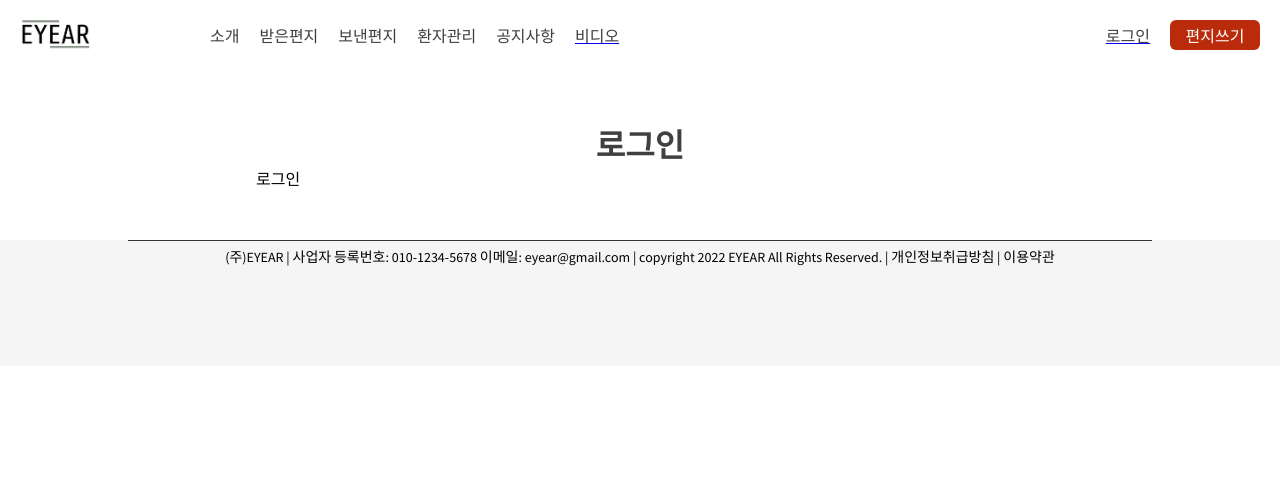
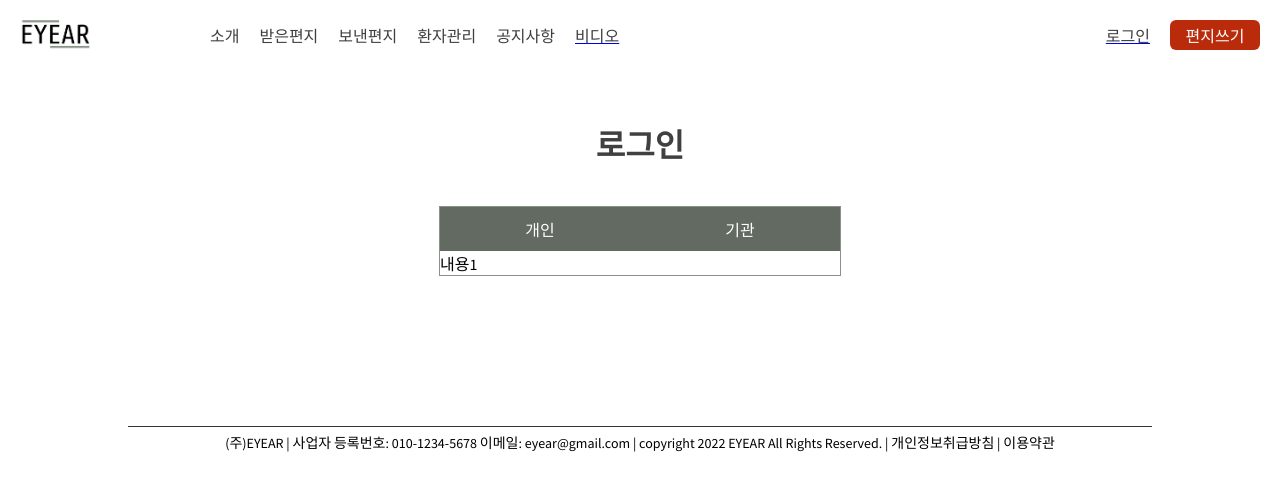
Before and after one commit to eyear22/eyear_frontend, a React (Create React App) app: page /login in a window 1280 px wide. Shown: the top 490 px of the page. Built offline with nearby package versions, Linux system fonts and the light colour scheme.

Commit message:
[FEAT] 로그인 페이지 탭 메뉴 생성

```diff
--- a/src/components/common/AuthLayout.js
+++ b/src/components/common/AuthLayout.js
@@ -18,7 +18,7 @@ const AuthLayout = ({ title, children }) => {
 
 const Wrap = styled.div`
   margin-top: 70px;
-  padding: 50px 20vw;
+  padding: 50px 35vw;
   ${tablet({ padding: '20px 10vw' })}
   background-color: #fff;
 `;
--- a/src/components/home/Footer.js
+++ b/src/components/home/Footer.js
@@ -19,8 +19,8 @@ const Container = styled.div`
   align-items: center;
   overflow-x: hidden;
   overflow-y: auto;
-  padding-bottom: 100px;
-  background-color: #f5f5f5;
+  padding: 100px 0;
+  background-color: #fff;
 `;
 
 const Line = styled.div`
--- a/src/pages/Login.js
+++ b/src/pages/Login.js
@@ -1,12 +1,78 @@
+import { useState } from 'react';
 import styled from 'styled-components';
 import AuthLayout from '../components/common/AuthLayout';
+import { mobile } from '../utils/responsive';
 
 const Login = () => {
-  return <AuthLayout title="로그인">로그인</AuthLayout>;
+  const [activeIndex, setActiveIndex] = useState(0);
+  const tabClickHandler = (idx) => setActiveIndex(idx);
+  const tabMenu = [
+    {
+      title: (
+        <TitleContainer>
+          <Title key={0} onClick={() => tabClickHandler(0)}>
+            개인
+          </Title>
+        </TitleContainer>
+      ),
+      content: <div>내용1</div>,
+    },
+    {
+      title: (
+        <TitleContainer>
+          <Title key={1} onClick={() => tabClickHandler(1)}>
+            기관
+          </Title>
+        </TitleContainer>
+      ),
+      content: <div>내용2</div>,
+    },
+  ];
+
+  return (
+    <AuthLayout title="로그인">
+      <Container>
+        <Wrap>
+          <TopBar>
+            {tabMenu.map((section, index) => {
+              return section.title;
+            })}
+          </TopBar>
+          <div>{tabMenu[activeIndex].content}</div>{' '}
+        </Wrap>
+      </Container>
+    </AuthLayout>
+  );
 };
 
 const Container = styled.div`
+  margin-top: 40px;
   background-color: #fff;
+  display: flex;
+  flex-direction: column;
+  align-items: center;
+`;
+
+const Wrap = styled.div`
+  border: 1px solid #889287;
+  width: 400px;
+  ${mobile({ width: '300px' })}
+`;
+
+const TopBar = styled.div`
+  display: flex;
+`;
+
+const TitleContainer = styled.div`
+  width: 200px;
+  text-align: center;
+  padding: 10px 0;
+  background-color: #626a61;
+  ${mobile({ width: '150px' })}
+`;
+
+const Title = styled.text`
+  color: #fff;
 `;
 
 export default Login;
```
